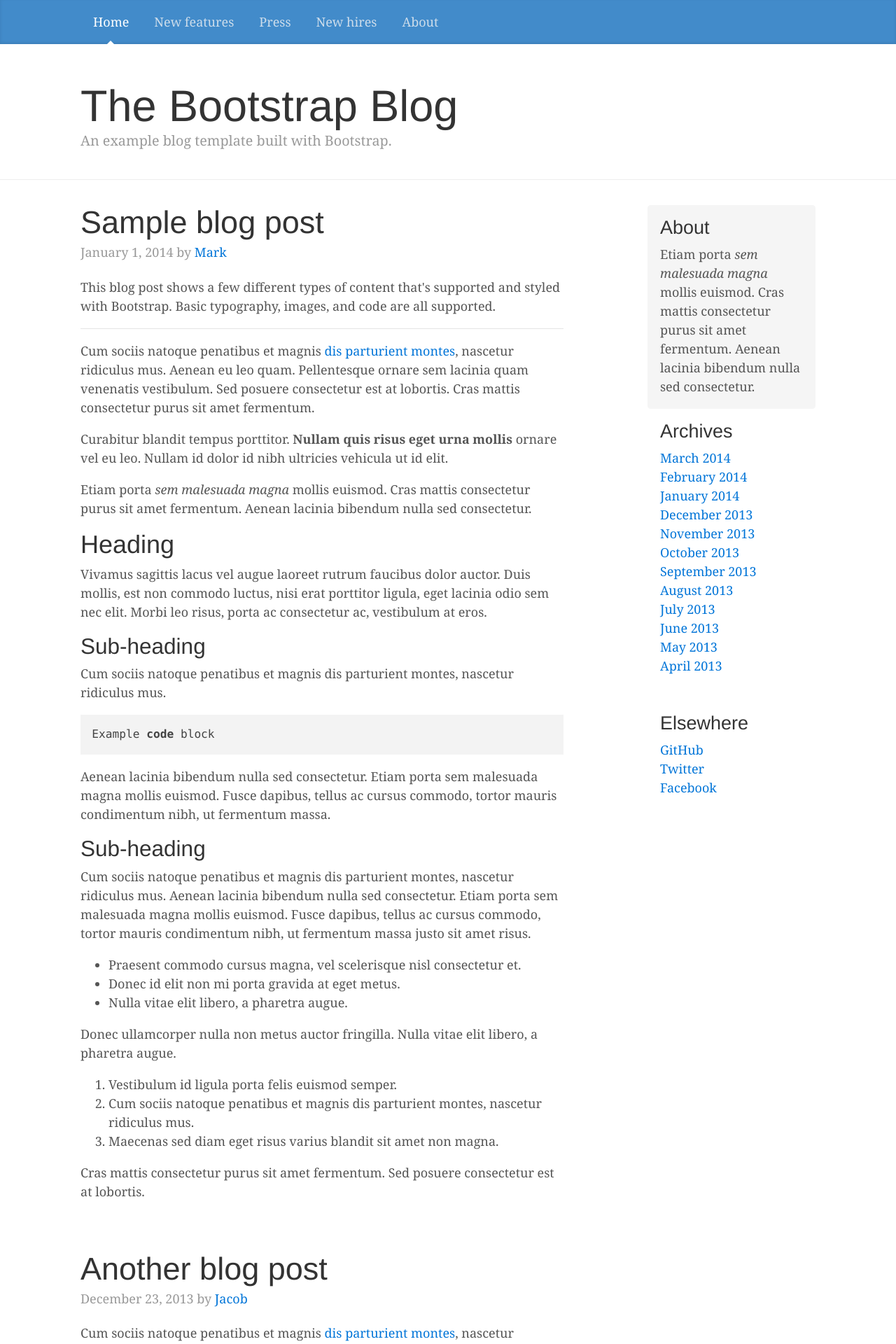
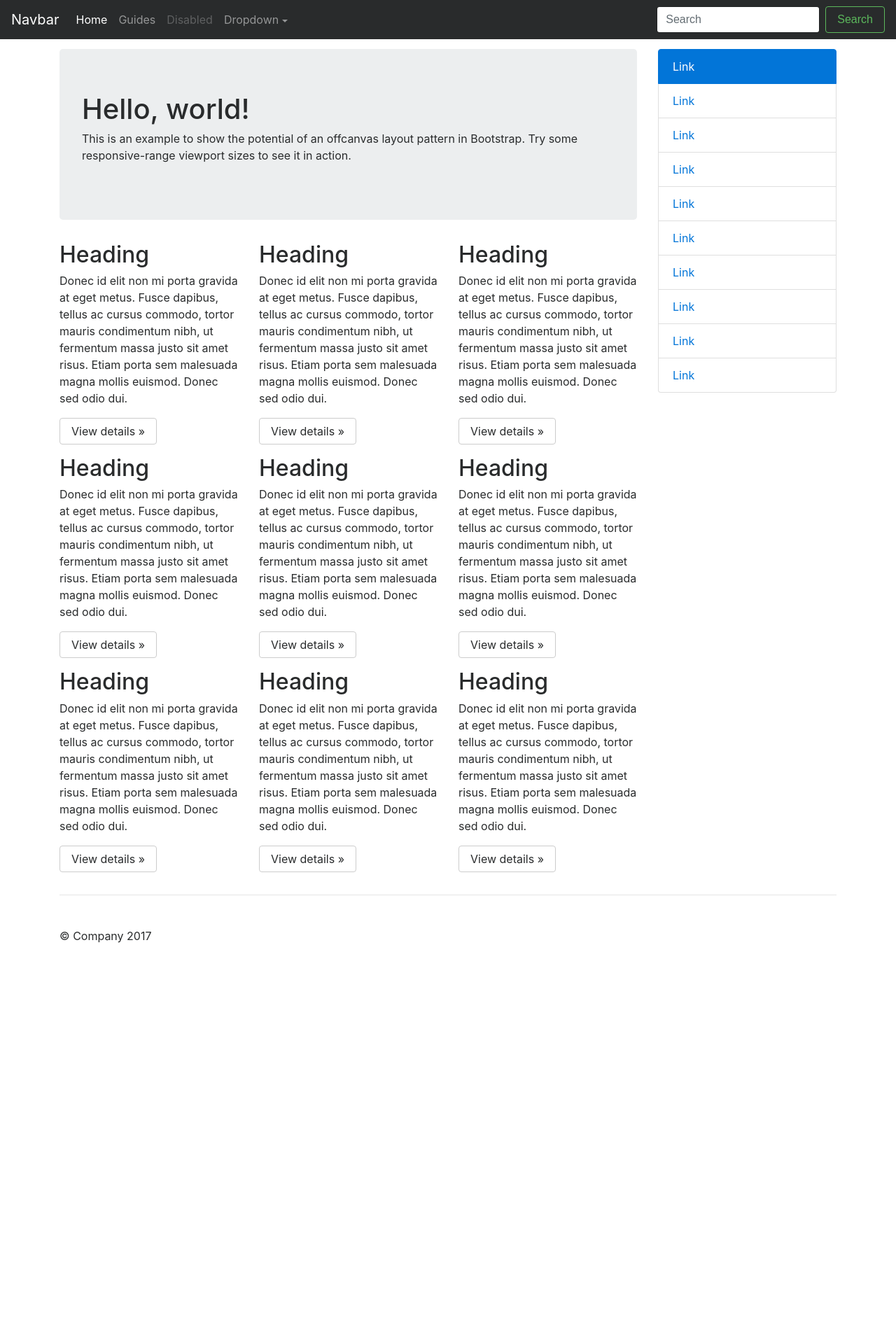
Before and after one commit to Timbioz/timbioz.github.com, a web app: file index.html in a window 1280 px wide. Shown: the top 1920 px of the page at 70% size. After the commit the page ends 1347 px from the top, so only its background shows below. Run offline with its HTML, style and script files only (its server is not run), Linux system fonts and the light colour scheme; some libraries are stand-ins or nearby versions.

Commit message:
no message

```diff
--- a/css/site.css
+++ b/css/site.css
@@ -1,176 +1,13 @@
-/*
- * Globals
- */
 
-@media (min-width: 48em) {
-    html {
-        font-size: 18px;
-    }
+html,
+body {
+    overflow-x: hidden; /* Prevent scroll on narrow devices */
 }
 
 body {
-    font-family: Georgia, "Times New Roman", Times, serif;
-    color: #555;
+    padding-top: 70px;
 }
 
-h1, .h1,
-h2, .h2,
-h3, .h3,
-h4, .h4,
-h5, .h5,
-h6, .h6 {
-    font-family: "Helvetica Neue", Helvetica, Arial, sans-serif;
-    font-weight: normal;
-    color: #333;
+footer {
+    padding: 30px 0;
 }
-
-
-/*
- * Override Bootstrap's default container.
- */
-
-.container {
-    max-width: 60rem;
-}
-
-
-/*
- * Masthead for nav
- */
-
-.blog-masthead {
-    margin-bottom: 3rem;
-    background-color: #428bca;
-    -webkit-box-shadow: inset 0 -.1rem .25rem rgba(0,0,0,.1);
-    box-shadow: inset 0 -.1rem .25rem rgba(0,0,0,.1);
-}
-
-/* Nav links */
-.nav-link {
-    position: relative;
-    padding: 1rem;
-    font-weight: 500;
-    color: #cdddeb;
-}
-
-    .nav-link:hover,
-    .nav-link:focus {
-        color: #fff;
-        background-color: transparent;
-    }
-
-    /* Active state gets a caret at the bottom */
-    .nav-link.active {
-        color: #fff;
-    }
-
-        .nav-link.active:after {
-            position: absolute;
-            bottom: 0;
-            left: 50%;
-            width: 0;
-            height: 0;
-            margin-left: -.3rem;
-            vertical-align: middle;
-            content: "";
-            border-right: .3rem solid transparent;
-            border-bottom: .3rem solid;
-            border-left: .3rem solid transparent;
-        }
-
-
-/*
- * Blog name and description
- */
-
-.blog-header {
-    padding-bottom: 1.25rem;
-    margin-bottom: 2rem;
-    border-bottom: .05rem solid #eee;
-}
-
-.blog-title {
-    margin-bottom: 0;
-    font-size: 2rem;
-    font-weight: normal;
-}
-
-.blog-description {
-    font-size: 1.1rem;
-    color: #999;
-}
-
-@media (min-width: 40em) {
-    .blog-title {
-        font-size: 3.5rem;
-    }
-}
-
-
-/*
- * Main column and sidebar layout
- */
-
-/* Sidebar modules for boxing content */
-.sidebar-module {
-    padding: 1rem;
-    /*margin: 0 -1rem 1rem;*/
-}
-
-.sidebar-module-inset {
-    padding: 1rem;
-    background-color: #f5f5f5;
-    border-radius: .25rem;
-}
-
-    .sidebar-module-inset p:last-child,
-    .sidebar-module-inset ul:last-child,
-    .sidebar-module-inset ol:last-child {
-        margin-bottom: 0;
-    }
-
-
-/* Pagination */
-.blog-pagination {
-    margin-bottom: 4rem;
-}
-
-    .blog-pagination > .btn {
-        border-radius: 2rem;
-    }
-
-
-/*
- * Blog posts
- */
-
-.blog-post {
-    margin-bottom: 4rem;
-}
-
-.blog-post-title {
-    margin-bottom: .25rem;
-    font-size: 2.5rem;
-}
-
-.blog-post-meta {
-    margin-bottom: 1.25rem;
-    color: #999;
-}
-
-
-/*
- * Footer
- */
-
-.blog-footer {
-    padding: 2.5rem 0;
-    color: #999;
-    text-align: center;
-    background-color: #f9f9f9;
-    border-top: .05rem solid #e5e5e5;
-}
-
-    .blog-footer p:last-child {
-        margin-bottom: 0;
-    }
--- a/index.html
+++ b/index.html
@@ -12,144 +12,128 @@
 
     <link rel="stylesheet" href="https://maxcdn.bootstrapcdn.com/bootstrap/4.0.0-alpha.6/css/bootstrap.min.css" integrity="sha384-rwoIResjU2yc3z8GV/NPeZWAv56rSmLldC3R/AZzGRnGxQQKnKkoFVhFQhNUwEyJ" crossorigin="anonymous">
     <link rel="stylesheet" href="//cdnjs.cloudflare.com/ajax/libs/highlight.js/9.9.0/styles/default.min.css">
-    <link href="css/site.css" rel="stylesheet" />
+    <link href="/css/site.css" rel="stylesheet" />
 </head>
 
 <body>
 
-    <div class="blog-masthead">
-        <div class="container">
-            <nav class="nav blog-nav">
-                <a class="nav-link active" href="#">Home</a>
-                <a class="nav-link" href="#">New features</a>
-                <a class="nav-link" href="#">Press</a>
-                <a class="nav-link" href="#">New hires</a>
-                <a class="nav-link" href="#">About</a>
-            </nav>
+    <nav class="navbar navbar-toggleable-md fixed-top navbar-inverse bg-inverse">
+        <button class="navbar-toggler navbar-toggler-right" type="button" data-toggle="collapse" data-target="#navbarsExampleDefault" aria-controls="navbarsExampleDefault" aria-expanded="false" aria-label="Toggle navigation">
+            <span class="navbar-toggler-icon"></span>
+        </button>
+        <a class="navbar-brand" href="#">Navbar</a>
+
+        <div class="collapse navbar-collapse" id="navbarsExampleDefault">
+            <ul class="navbar-nav mr-auto">
+                <li class="nav-item active">
+                    <a class="nav-link" href="/">Home <span class="sr-only">(current)</span></a>
+                </li>
+                <li class="nav-item">
+                    <a class="nav-link" href="/guides/guides.html">Guides</a>
+                </li>
+                <li class="nav-item">
+                    <a class="nav-link disabled" href="#">Disabled</a>
+                </li>
+                <li class="nav-item dropdown">
+                    <a class="nav-link dropdown-toggle" href="http://example.com" id="dropdown01" data-toggle="dropdown" aria-haspopup="true" aria-expanded="false">Dropdown</a>
+                    <div class="dropdown-menu" aria-labelledby="dropdown01">
+                        <a class="dropdown-item" href="#">Action</a>
+                        <a class="dropdown-item" href="#">Another action</a>
+                        <a class="dropdown-item" href="#">Something else here</a>
+                    </div>
+                </li>
+            </ul>
+            <form class="form-inline my-2 my-lg-0">
+                <input class="form-control mr-sm-2" type="text" placeholder="Search">
+                <button class="btn btn-outline-success my-2 my-sm-0" type="submit">Search</button>
+            </form>
         </div>
-    </div>
-
-    <div class="blog-header">
-        <div class="container">
-            <h1 class="blog-title">The Bootstrap Blog</h1>
-            <p class="lead blog-description">An example blog template built with Bootstrap.</p>
-        </div>
-    </div>
+    </nav>
 
     <div class="container">
 
-        <div class="row">
+        <div class="row row-offcanvas row-offcanvas-right">
 
-            <div class="col-sm-8 blog-main">
+            <div class="col-12 col-md-9">
+                <p class="float-right hidden-md-up">
+                    <button type="button" class="btn btn-primary btn-sm" data-toggle="offcanvas">Toggle nav</button>
+                </p>
+                <div class="jumbotron">
+                    <h1>Hello, world!</h1>
+                    <p>This is an example to show the potential of an offcanvas layout pattern in Bootstrap. Try some responsive-range viewport sizes to see it in action.</p>
+                </div>
+                <div class="row">
+                    <div class="col-6 col-lg-4">
+                        <h2>Heading</h2>
+                        <p>Donec id elit non mi porta gravida at eget metus. Fusce dapibus, tellus ac cursus commodo, tortor mauris condimentum nibh, ut fermentum massa justo sit amet risus. Etiam porta sem malesuada magna mollis euismod. Donec sed odio dui. </p>
+                        <p><a class="btn btn-secondary" href="#" role="button">View details &raquo;</a></p>
+                    </div><!--/span-->
+                    <div class="col-6 col-lg-4">
+                        <h2>Heading</h2>
+                        <p>Donec id elit non mi porta gravida at eget metus. Fusce dapibus, tellus ac cursus commodo, tortor mauris condimentum nibh, ut fermentum massa justo sit amet risus. Etiam porta sem malesuada magna mollis euismod. Donec sed odio dui. </p>
+                        <p><a class="btn btn-secondary" href="#" role="button">View details &raquo;</a></p>
+                    </div><!--/span-->
+                    <div class="col-6 col-lg-4">
+                        <h2>Heading</h2>
+                        <p>Donec id elit non mi porta gravida at eget metus. Fusce dapibus, tellus ac cursus commodo, tortor mauris condimentum nibh, ut fermentum massa justo sit amet risus. Etiam porta sem malesuada magna mollis euismod. Donec sed odio dui. </p>
+                        <p><a class="btn btn-secondary" href="#" role="button">View details &raquo;</a></p>
+                    </div><!--/span-->
+                    <div class="col-6 col-lg-4">
+                        <h2>Heading</h2>
+                        <p>Donec id elit non mi porta gravida at eget metus. Fusce dapibus, tellus ac cursus commodo, tortor mauris condimentum nibh, ut fermentum massa justo sit amet risus. Etiam porta sem malesuada magna mollis euismod. Donec sed odio dui. </p>
+                        <p><a class="btn btn-secondary" href="#" role="button">View details &raquo;</a></p>
+                    </div><!--/span-->
+                    <div class="col-6 col-lg-4">
+                        <h2>Heading</h2>
+                        <p>Donec id elit non mi porta gravida at eget metus. Fusce dapibus, tellus ac cursus commodo, tortor mauris condimentum nibh, ut fermentum massa justo sit amet risus. Etiam porta sem malesuada magna mollis euismod. Donec sed odio dui. </p>
+                        <p><a class="btn btn-secondary" href="#" role="button">View details &raquo;</a></p>
+                    </div><!--/span-->
+                    <div class="col-6 col-lg-4">
+                        <h2>Heading</h2>
+                        <p>Donec id elit non mi porta gravida at eget metus. Fusce dapibus, tellus ac cursus commodo, tortor mauris condimentum nibh, ut fermentum massa justo sit amet risus. Etiam porta sem malesuada magna mollis euismod. Donec sed odio dui. </p>
+                        <p><a class="btn btn-secondary" href="#" role="button">View details &raquo;</a></p>
+                    </div><!--/span-->
+                    <div class="col-6 col-lg-4">
+                        <h2>Heading</h2>
+                        <p>Donec id elit non mi porta gravida at eget metus. Fusce dapibus, tellus ac cursus commodo, tortor mauris condimentum nibh, ut fermentum massa justo sit amet risus. Etiam porta sem malesuada magna mollis euismod. Donec sed odio dui. </p>
+                        <p><a class="btn btn-secondary" href="#" role="button">View details &raquo;</a></p>
+                    </div><!--/span-->
+                    <div class="col-6 col-lg-4">
+                        <h2>Heading</h2>
+                        <p>Donec id elit non mi porta gravida at eget metus. Fusce dapibus, tellus ac cursus commodo, tortor mauris condimentum nibh, ut fermentum massa justo sit amet risus. Etiam porta sem malesuada magna mollis euismod. Donec sed odio dui. </p>
+                        <p><a class="btn btn-secondary" href="#" role="button">View details &raquo;</a></p>
+                    </div><!--/span-->
+                    <div class="col-6 col-lg-4">
+                        <h2>Heading</h2>
+                        <p>Donec id elit non mi porta gravida at eget metus. Fusce dapibus, tellus ac cursus commodo, tortor mauris condimentum nibh, ut fermentum massa justo sit amet risus. Etiam porta sem malesuada magna mollis euismod. Donec sed odio dui. </p>
+                        <p><a class="btn btn-secondary" href="#" role="button">View details &raquo;</a></p>
+                    </div><!--/span-->
+                </div><!--/row-->
+            </div><!--/span-->
 
-                <div class="blog-post">
-                    <h2 class="blog-post-title">Sample blog post</h2>
-                    <p class="blog-post-meta">January 1, 2014 by <a href="#">Mark</a></p>
+            <div class="col-6 col-md-3 sidebar-offcanvas" id="sidebar">
+                <div class="list-group">
+                    <a href="#" class="list-group-item active">Link</a>
+                    <a href="#" class="list-group-item">Link</a>
+                    <a href="#" class="list-group-item">Link</a>
+                    <a href="#" class="list-group-item">Link</a>
+                    <a href="#" class="list-group-item">Link</a>
+                    <a href="#" class="list-group-item">Link</a>
+                    <a href="#" class="list-group-item">Link</a>
+                    <a href="#" class="list-group-item">Link</a>
+                    <a href="#" class="list-group-item">Link</a>
+                    <a href="#" class="list-group-item">Link</a>
+                </div>
+            </div><!--/span-->
+        </div><!--/row-->
 
-                    <p>This blog post shows a few different types of content that's supported and styled with Bootstrap. Basic typography, images, and code are all supported.</p>
-                    <hr>
-                    <p>Cum sociis natoque penatibus et magnis <a href="#">dis parturient montes</a>, nascetur ridiculus mus. Aenean eu leo quam. Pellentesque ornare sem lacinia quam venenatis vestibulum. Sed posuere consectetur est at lobortis. Cras mattis consectetur purus sit amet fermentum.</p>
-                    <blockquote>
-                        <p>Curabitur blandit tempus porttitor. <strong>Nullam quis risus eget urna mollis</strong> ornare vel eu leo. Nullam id dolor id nibh ultricies vehicula ut id elit.</p>
-                    </blockquote>
-                    <p>Etiam porta <em>sem malesuada magna</em> mollis euismod. Cras mattis consectetur purus sit amet fermentum. Aenean lacinia bibendum nulla sed consectetur.</p>
-                    <h2>Heading</h2>
-                    <p>Vivamus sagittis lacus vel augue laoreet rutrum faucibus dolor auctor. Duis mollis, est non commodo luctus, nisi erat porttitor ligula, eget lacinia odio sem nec elit. Morbi leo risus, porta ac consectetur ac, vestibulum at eros.</p>
-                    <h3>Sub-heading</h3>
-                    <p>Cum sociis natoque penatibus et magnis dis parturient montes, nascetur ridiculus mus.</p>
-                    <pre><code>Example code block</code></pre>
-                    <p>Aenean lacinia bibendum nulla sed consectetur. Etiam porta sem malesuada magna mollis euismod. Fusce dapibus, tellus ac cursus commodo, tortor mauris condimentum nibh, ut fermentum massa.</p>
-                    <h3>Sub-heading</h3>
-                    <p>Cum sociis natoque penatibus et magnis dis parturient montes, nascetur ridiculus mus. Aenean lacinia bibendum nulla sed consectetur. Etiam porta sem malesuada magna mollis euismod. Fusce dapibus, tellus ac cursus commodo, tortor mauris condimentum nibh, ut fermentum massa justo sit amet risus.</p>
-                    <ul>
-                        <li>Praesent commodo cursus magna, vel scelerisque nisl consectetur et.</li>
-                        <li>Donec id elit non mi porta gravida at eget metus.</li>
-                        <li>Nulla vitae elit libero, a pharetra augue.</li>
-                    </ul>
-                    <p>Donec ullamcorper nulla non metus auctor fringilla. Nulla vitae elit libero, a pharetra augue.</p>
-                    <ol>
-                        <li>Vestibulum id ligula porta felis euismod semper.</li>
-                        <li>Cum sociis natoque penatibus et magnis dis parturient montes, nascetur ridiculus mus.</li>
-                        <li>Maecenas sed diam eget risus varius blandit sit amet non magna.</li>
-                    </ol>
-                    <p>Cras mattis consectetur purus sit amet fermentum. Sed posuere consectetur est at lobortis.</p>
-                </div><!-- /.blog-post -->
+        <hr>
 
-                <div class="blog-post">
-                    <h2 class="blog-post-title">Another blog post</h2>
-                    <p class="blog-post-meta">December 23, 2013 by <a href="#">Jacob</a></p>
+        <footer>
+            <p>&copy; Company 2017</p>
+        </footer>
 
-                    <p>Cum sociis natoque penatibus et magnis <a href="#">dis parturient montes</a>, nascetur ridiculus mus. Aenean eu leo quam. Pellentesque ornare sem lacinia quam venenatis vestibulum. Sed posuere consectetur est at lobortis. Cras mattis consectetur purus sit amet fermentum.</p>
-                    <blockquote>
-                        <p>Curabitur blandit tempus porttitor. <strong>Nullam quis risus eget urna mollis</strong> ornare vel eu leo. Nullam id dolor id nibh ultricies vehicula ut id elit.</p>
-                    </blockquote>
-                    <p>Etiam porta <em>sem malesuada magna</em> mollis euismod. Cras mattis consectetur purus sit amet fermentum. Aenean lacinia bibendum nulla sed consectetur.</p>
-                    <p>Vivamus sagittis lacus vel augue laoreet rutrum faucibus dolor auctor. Duis mollis, est non commodo luctus, nisi erat porttitor ligula, eget lacinia odio sem nec elit. Morbi leo risus, porta ac consectetur ac, vestibulum at eros.</p>
-                </div><!-- /.blog-post -->
-
-                <div class="blog-post">
-                    <h2 class="blog-post-title">New feature</h2>
-                    <p class="blog-post-meta">December 14, 2013 by <a href="#">Chris</a></p>
-
-                    <p>Cum sociis natoque penatibus et magnis dis parturient montes, nascetur ridiculus mus. Aenean lacinia bibendum nulla sed consectetur. Etiam porta sem malesuada magna mollis euismod. Fusce dapibus, tellus ac cursus commodo, tortor mauris condimentum nibh, ut fermentum massa justo sit amet risus.</p>
-                    <ul>
-                        <li>Praesent commodo cursus magna, vel scelerisque nisl consectetur et.</li>
-                        <li>Donec id elit non mi porta gravida at eget metus.</li>
-                        <li>Nulla vitae elit libero, a pharetra augue.</li>
-                    </ul>
-                    <p>Etiam porta <em>sem malesuada magna</em> mollis euismod. Cras mattis consectetur purus sit amet fermentum. Aenean lacinia bibendum nulla sed consectetur.</p>
-                    <p>Donec ullamcorper nulla non metus auctor fringilla. Nulla vitae elit libero, a pharetra augue.</p>
-                </div><!-- /.blog-post -->
-
-                <nav class="blog-pagination">
-                    <a class="btn btn-outline-primary" href="#">Older</a>
-                    <a class="btn btn-outline-secondary disabled" href="#">Newer</a>
-                </nav>
-
-            </div><!-- /.blog-main -->
-
-            <div class="col-sm-3 offset-sm-1 blog-sidebar">
-                <div class="sidebar-module sidebar-module-inset">
-                    <h4>About</h4>
-                    <p>Etiam porta <em>sem malesuada magna</em> mollis euismod. Cras mattis consectetur purus sit amet fermentum. Aenean lacinia bibendum nulla sed consectetur.</p>
-                </div>
-                <div class="sidebar-module">
-                    <h4>Archives</h4>
-                    <ol class="list-unstyled">
-                        <li><a href="#">March 2014</a></li>
-                        <li><a href="#">February 2014</a></li>
-                        <li><a href="#">January 2014</a></li>
-                        <li><a href="#">December 2013</a></li>
-                        <li><a href="#">November 2013</a></li>
-                        <li><a href="#">October 2013</a></li>
-                        <li><a href="#">September 2013</a></li>
-                        <li><a href="#">August 2013</a></li>
-                        <li><a href="#">July 2013</a></li>
-                        <li><a href="#">June 2013</a></li>
-                        <li><a href="#">May 2013</a></li>
-                        <li><a href="#">April 2013</a></li>
-                    </ol>
-                </div>
-                <div class="sidebar-module">
-                    <h4>Elsewhere</h4>
-                    <ol class="list-unstyled">
-                        <li><a href="#">GitHub</a></li>
-                        <li><a href="#">Twitter</a></li>
-                        <li><a href="#">Facebook</a></li>
-                    </ol>
-                </div>
-            </div><!-- /.blog-sidebar -->
-
-        </div><!-- /.row -->
-
-    </div><!-- /.container -->
-
-    <footer class="blog-footer">
-        <p>Blog template built for <a href="https://getbootstrap.com">Bootstrap</a> by <a href="https://twitter.com/mdo">@mdo</a>.</p>
-        <p>
-            <a href="#">Back to top</a>
-        </p>
-    </footer>
+    </div><!--/.container-->
 
 
     <script src="https://code.jquery.com/jquery-3.1.1.slim.min.js" integrity="sha384-A7FZj7v+d/sdmMqp/nOQwliLvUsJfDHW+k9Omg/a/EheAdgtzNs3hpfag6Ed950n" crossorigin="anonymous"></script>
@@ -157,5 +141,6 @@
     <script src="https://maxcdn.bootstrapcdn.com/bootstrap/4.0.0-alpha.6/js/bootstrap.min.js" integrity="sha384-vBWWzlZJ8ea9aCX4pEW3rVHjgjt7zpkNpZk+02D9phzyeVkE+jo0ieGizqPLForn" crossorigin="anonymous"></script>
     <script src="//cdnjs.cloudflare.com/ajax/libs/highlight.js/9.9.0/highlight.min.js"></script>
     <script>hljs.initHighlightingOnLoad();</script>
+    <script src="/js/scripts.js"></script>
 </body>
 </html>
--- /dev/null
+++ b/js/scripts.js
@@ -0,0 +1,5 @@
+$(document).ready(function () {
+    $('[data-toggle="offcanvas"]').click(function () {
+        $('.row-offcanvas').toggleClass('active')
+    });
+});
```
Also changed, not shown: guides/guides-enable-ssh.html (added, +129 -0 lines), guides/guides.html (added, +103 -0 lines).
